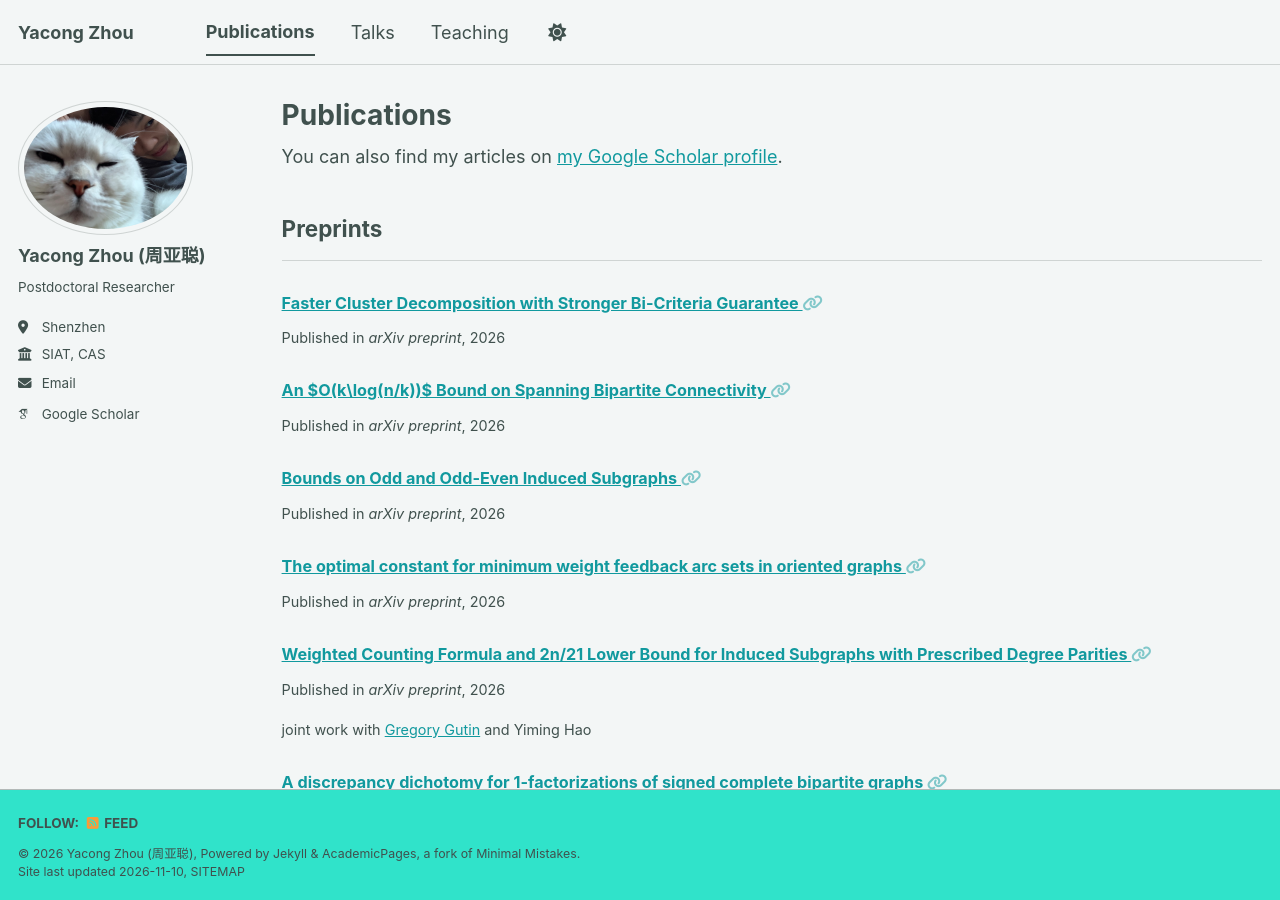
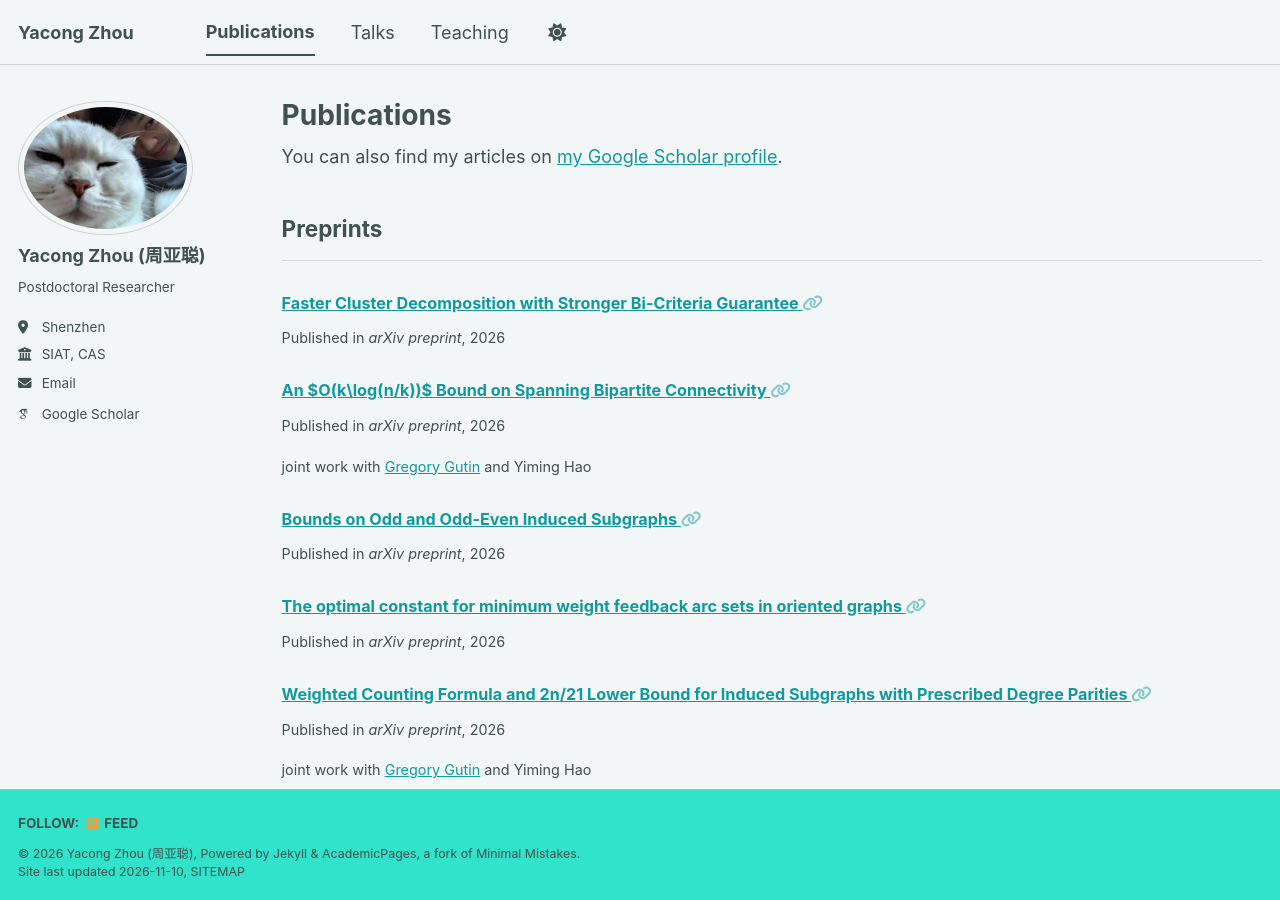
Before and after one commit to YACONGZHOU/yacongzhou.github.io, a Jekyll site: the page built from _pages/publications.html, in a window 1280 px wide and 900 px high. Built offline with Jekyll 4.4.1, drawn with Linux system fonts in a browser that asks for light colours; some web fonts are replaced; a script bundle is joined from its source files by our own code; library files that are not in the unit come from our copies.

Commit message:
Add excerpt for publication with Gregory Gutin and Yiming Hao

```diff
--- a/_publications/2026-09-20-prep-11.md
+++ b/_publications/2026-09-20-prep-11.md
@@ -6,4 +6,5 @@ permalink: /publication/2026-09-20-prep-11
 link: 'https://arxiv.org/abs/2609.23262'
 date: 2026-09-20
 venue: 'arXiv preprint'
+excerpt: joint work with <a href="https://pure.royalholloway.ac.uk/en/persons/gregory-gutin/"> Gregory Gutin</a> and Yiming Hao
 ---
```
